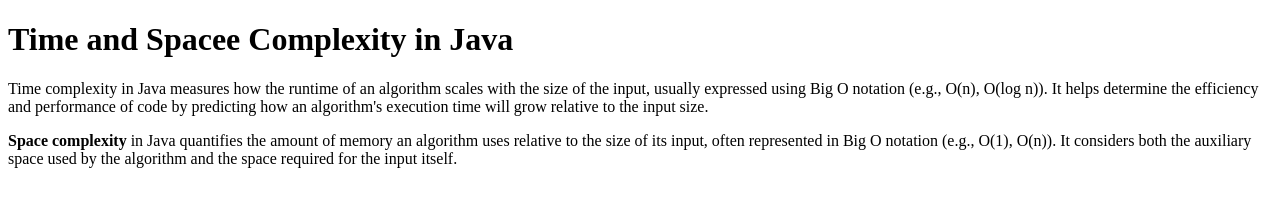
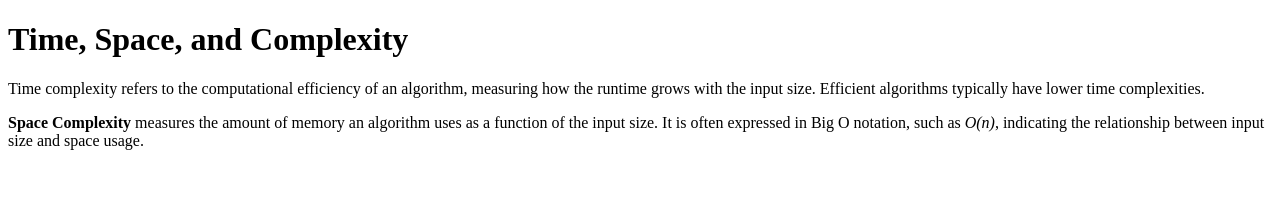
Before and after one commit to acciojob/time-and-space-complexity-Arvapalli-Ramprasad, a website: page main.html in a window 1280 px wide. Drawn offline with Linux system fonts and the light colour scheme.

Commit message:
created a submission

```diff
--- a/main.html
+++ b/main.html
@@ -8,9 +8,9 @@
 
 <body>
 	<!-- the entire body must be written by student -->
-	<h1>Time and Spacee Complexity in Java</h1>
-	<p>Time complexity in Java measures how the runtime of an algorithm scales with the size of the input, usually expressed using Big O notation (e.g., O(n), O(log n)). It helps determine the efficiency and performance of code by predicting how an algorithm's execution time will grow relative to the input size.</p>
-	<p><b>Space complexity </b>in Java quantifies the amount of memory an algorithm uses relative to the size of its input, often represented in Big O notation (e.g., O(1), O(n)). It considers both the auxiliary space used by the algorithm and the space required for the input itself.</p>
+	 <h1>Time, Space, and Complexity</h1>
+    <p>Time complexity refers to the computational efficiency of an algorithm, measuring how the runtime grows with the input size. Efficient algorithms typically have lower time complexities.</p>
+    <p><b>Space Complexity</b> measures the amount of memory an algorithm uses as a function of the input size. It is often expressed in Big O notation, such as <i>O(n)</i>, indicating the relationship between input size and space usage.</p>
     <script type="text/javascript" src="./script.js">
 </script>
 
```
